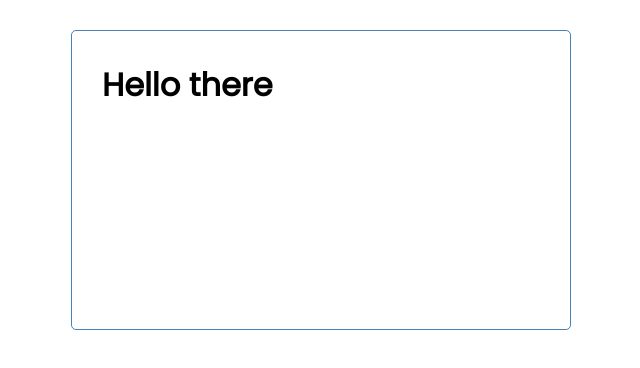
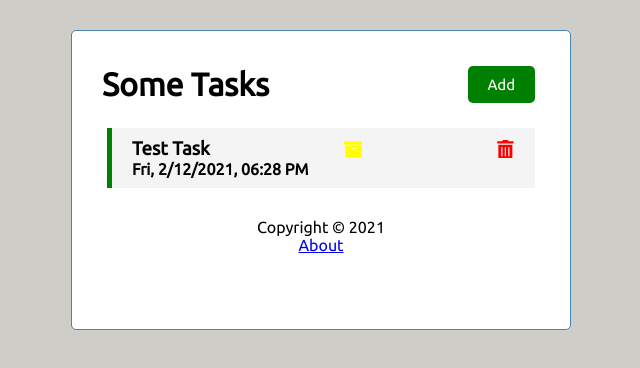
Before and after one commit to Elliohknow/react-ts-tasks, a React (Create React App) app: page / in a window 1280 px wide. Shown: the top 368 px of the page, without its empty margins (319-959 px from the left). Built offline with nearby package versions, Linux system fonts and the light colour scheme; no server answers.

Commit message:
added addTask component

```diff
--- a/package.json
+++ b/package.json
@@ -24,7 +24,8 @@
     "start": "react-scripts start",
     "build": "react-scripts build",
     "test": "react-scripts test",
-    "eject": "react-scripts eject"
+    "eject": "react-scripts eject",
+    "server": "json-server --watch db.json --port 5000"
   },
   "eslintConfig": {
     "extends": [
--- a/src/App.tsx
+++ b/src/App.tsx
@@ -1,6 +1,10 @@
-import { useState } from 'react';
-import { formatDateTime, UUID } from './utils';
-export interface Task {
+import { useEffect, useState } from "react";
+import { BrowserRouter as Router } from "react-router-dom";
+import Footer from "./components/Footer";
+import Header from "./components/Header";
+import TaskList from "./components/TaskList";
+import { formatDateTime, UUID } from "./utils";
+export interface ITask {
   id: string;
   text: string;
   date: string;
@@ -8,18 +12,71 @@ export interface Task {
 }
 
 function App() {
+  const [showAddTask, setShowAddTask] = useState(false);
   const [tasks, setTasks] = useState([
     {
       id: UUID(),
-      text: 'Test Task',
+      text: "Test Task",
       date: formatDateTime(),
-      reminder: true
+      reminder: true,
     },
   ]);
+
+  useEffect(() => {
+    const getTasks = async () => {
+      const tasksFromServer = await fetchTasks();
+      setTasks(tasksFromServer);
+    };
+
+    getTasks();
+  }, []);
+
+  // Fetch all tasks
+  const fetchTasks = async () => {
+    const result = await fetch("http://localhost:5050/tasks");
+    const data = await result.json();
+    return data;
+  };
+  // Fetch a single task
+  const fetchTask = async (id: string) => {
+    const result = await fetch(`http://localhost:5050/tasks/${id}`);
+    const data = await result.json();
+    return data;
+  };
+  // Delete Task
+  const deleteTask = async (id: string) => {
+    setTasks(tasks.filter((task) => task.id !== id));
+  };
+  // Archive Task
+  const archiveTask = async (id: string) => {
+    console.log("task archived", id);
+  };
+  // toggle reminder
+  const toggleReminder = async (id: string) => {
+    setTasks(
+      tasks.map((task) => {
+        return task.id === id ? { ...task, reminder: !task.reminder } : task;
+      })
+    );
+  };
+
   return (
-    <div className="App">
-      <h1>Hello there</h1>
-    </div>
+    <Router>
+      <div className="App">
+        <Header />
+        {tasks.length > 0 ? (
+          <TaskList
+            tasks={tasks}
+            onDelete={deleteTask}
+            onArchive={archiveTask}
+            onToggle={toggleReminder}
+          />
+        ) : (
+          "Task list is currently empty."
+        )}
+        <Footer />
+      </div>
+    </Router>
   );
 }
 
--- a/src/components/About.tsx
+++ b/src/components/About.tsx
@@ -1,7 +1,9 @@
+import { Link } from "react-router-dom";
+
 export default function About() {
   return (
     <div>
-      <h1>About</h1>
+      <Link to="/">Back</Link>
     </div>
   );
 }
--- a/src/components/Button.tsx
+++ b/src/components/Button.tsx
@@ -6,13 +6,13 @@ interface Props {
 const Button = (props: Props) => {
   return (
     <button
-      style={{backgroundColor: props.color}}
+      style={{ backgroundColor: props.color }}
       className="btn"
       onClick={props.onClick}
     >
       {props.text}
     </button>
-  )
-}
+  );
+};
 
 export default Button;
--- /dev/null
+++ b/src/components/Footer.tsx
@@ -0,0 +1,12 @@
+import { Link } from "react-router-dom";
+
+const Footer = () => {
+  return (
+    <footer>
+      <p>Copyright &copy; 2021</p>
+      <Link to="/about">About</Link>
+    </footer>
+  );
+};
+
+export default Footer;
--- a/src/components/Header.tsx
+++ b/src/components/Header.tsx
@@ -2,14 +2,14 @@ import Button from "./Button";
 
 const Header = ({ title = "Some Tasks" }) => {
   const onClick = () => {
-    console.log('Button Clicked!')
-  }
+    console.log("Button Clicked!");
+  };
   return (
     <header className="header">
       <h1>{title}</h1>
       <Button color="green" text="Add" onClick={onClick} />
     </header>
   );
-}
+};
 
 export default Header;
--- /dev/null
+++ b/src/components/Task.tsx
@@ -0,0 +1,34 @@
+import { FaArchive, FaTrashAlt } from "react-icons/fa";
+import { ITask } from "../App";
+
+interface Props {
+  task: ITask;
+  onDelete: (id: any) => Promise<void>;
+  onArchive: (id: any) => Promise<void>;
+  onToggle: (id: any) => Promise<void>;
+}
+
+const Task = (props: Props) => {
+  const { task, onDelete, onArchive, onToggle } = props;
+  return (
+    <div
+      className={`task ${task.reminder && "reminder"}`}
+      onDoubleClick={() => onToggle(task.id)}
+    >
+      <h3>
+        {task.text}{" "}
+        <FaArchive
+          style={{ color: "yellow", cursor: "pointer" }}
+          onClick={() => onArchive(task.id)}
+        />
+        <FaTrashAlt
+          style={{ color: "red", cursor: "pointer" }}
+          onClick={() => onDelete(task.id)}
+        />
+      </h3>
+      <p>{task.date}</p>
+    </div>
+  );
+};
+
+export default Task;
--- a/src/components/TaskList.tsx
+++ b/src/components/TaskList.tsx
@@ -1,16 +1,28 @@
-import { Task } from "../App";
+import { ITask } from "../App";
+import Task from "./Task";
 
 interface Props {
-  tasks: Task[];
+  tasks: ITask[];
+  onDelete: (id: any) => Promise<void>;
+  onArchive: (id: any) => Promise<void>;
+  onToggle: (id: any) => Promise<void>;
 }
 
-const TaskList = (props:Props) => {
+const TaskList = (props: Props) => {
+  const { tasks, onDelete, onArchive, onToggle } = props;
   return (
     <>
-      {
-        props.tasks.map((task) => <h4 key={task.id}>{task.text}</h4>)
-      }
+      {tasks.map((task) => (
+        <h4 key={task.id}>
+          <Task
+            task={task}
+            onDelete={onDelete}
+            onArchive={onArchive}
+            onToggle={onToggle}
+          />
+        </h4>
+      ))}
     </>
   );
-}
+};
 export default TaskList;
--- a/src/index.css
+++ b/src/index.css
@@ -1,17 +1,18 @@
-@import url("https://fonts.googleapis.com/css2?family=Poppins:wght@300;400&display=swap");
-
-body {
-  font-family: "Poppins", -apple-system, BlinkMacSystemFont, "Segoe UI",
-    "Roboto", "Oxygen", "Ubuntu", "Cantarell", "Fira Sans", "Droid Sans",
-    "Helvetica Neue", sans-serif;
-  -webkit-font-smoothing: antialiased;
-  -moz-osx-font-smoothing: grayscale;
-}
+@import url("https://fonts.googleapis.com/css2?family=Ubuntu:wght@300;400&display=swap");
 
 * {
   box-sizing: border-box;
   margin: 0;
   padding: 0;
+}
+
+body {
+  font-family: "Ubuntu", -apple-system, BlinkMacSystemFont, "Segoe UI", "Roboto",
+    "Oxygen", "Cantarell", "Fira Sans", "Droid Sans", "Helvetica Neue",
+    sans-serif;
+  -webkit-font-smoothing: antialiased;
+  -moz-osx-font-smoothing: grayscale;
+  background-color: rgb(206, 205, 200);
 }
 
 .App {
@@ -20,6 +21,7 @@ body {
   overflow: auto;
   min-height: 300px;
   border: 1px solid steelblue;
+  background-color: #fff;
   padding: 30px;
   border-radius: 5px;
 }
--- a/src/utils.ts
+++ b/src/utils.ts
@@ -1,6 +1,7 @@
 export function UUID(): string {
   let result = "";
-  const chars = "0123456789ABCDEFGHIJKLMNOPQRSTUVWXYZabcdefghijklmnopqrstuvwxyz";
+  const chars =
+    "0123456789ABCDEFGHIJKLMNOPQRSTUVWXYZabcdefghijklmnopqrstuvwxyz";
   for (let i = 0; i < 16; i++) {
     result += chars.charAt(Math.floor(Math.random() * chars.length));
   }
```
Also changed, not shown: src/components/AddTask.tsx (added, +57 -0 lines), 1 other file (tests, documents, lock files or other folders).
